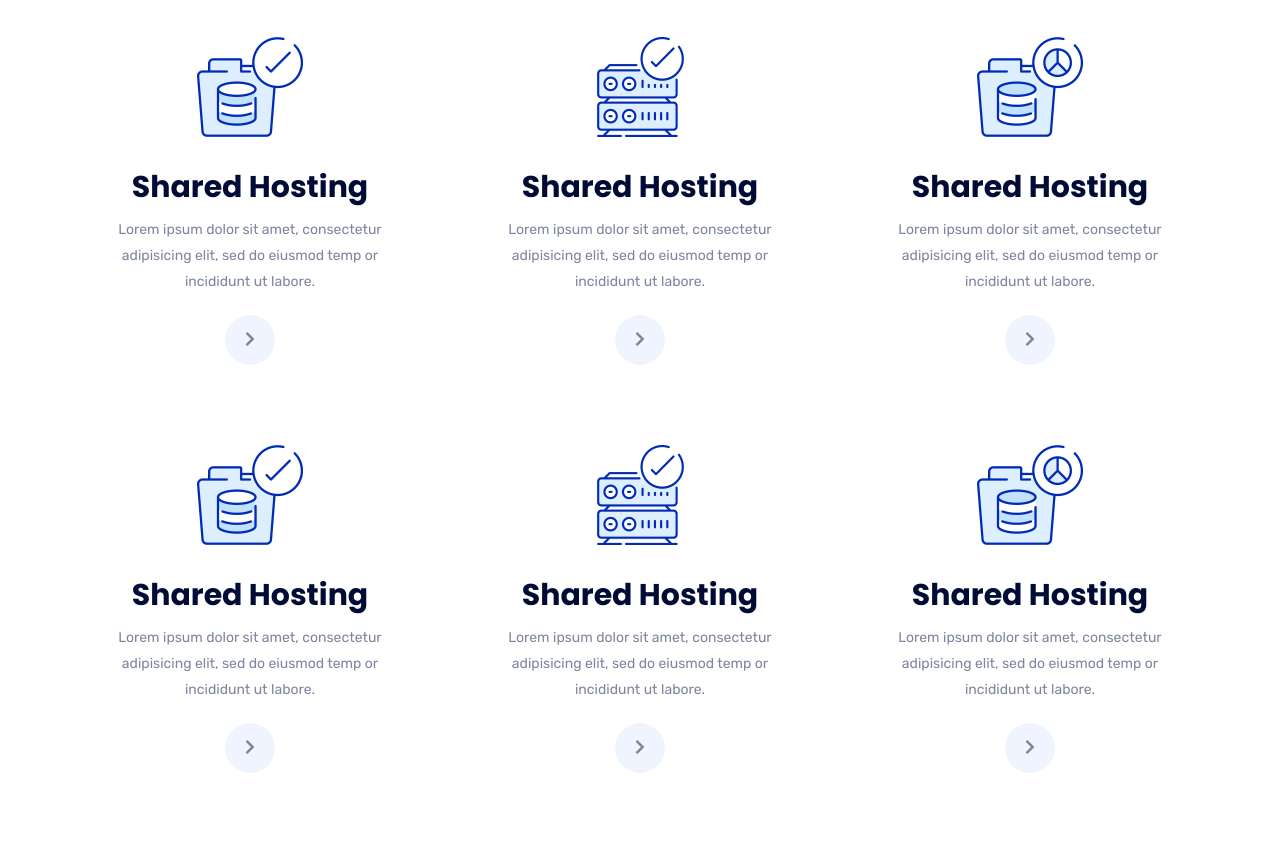
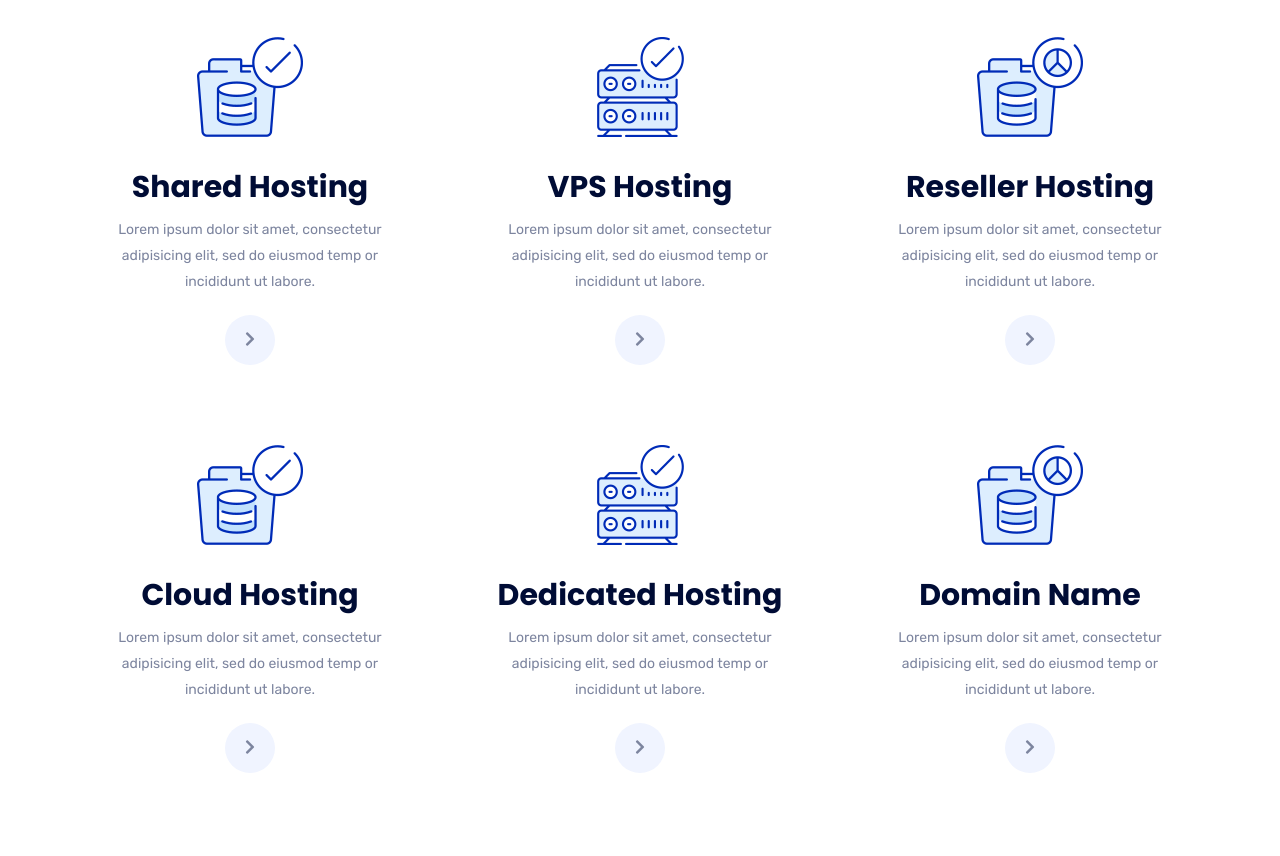
Before and after one commit to almuheetu/piohost, a plain HTML site: page index.html in a window 1280 px wide. Shown: the part 1449-2305 px from the top of the page. Drawn offline with Linux system fonts and the light colour scheme.

Commit message:
services-area customize

```diff
--- a/index.html
+++ b/index.html
@@ -194,7 +194,7 @@
                                 <img src="img/icon/s-2.png" alt="">
                             </div>
                             <div class="services-content">
-                                <h3><a href="#">Shared Hosting</a></h3>
+                                <h3><a href="#">VPS Hosting</a></h3>
                                 <p>Lorem ipsum dolor sit amet, consectetur adipisicing elit, sed do eiusmod temp
                                  or incididunt ut labore.</p>
                                  <a class="services-link" href="#"><i class="fas fa-chevron-right"></i></a>
@@ -207,7 +207,7 @@
                                 <img src="img/icon/s-3.png" alt="">
                             </div>
                             <div class="services-content">
-                                <h3><a href="#">Shared Hosting</a></h3>
+                                <h3><a href="#">Reseller Hosting</a></h3>
                                 <p>Lorem ipsum dolor sit amet, consectetur adipisicing elit, sed do eiusmod temp
                                  or incididunt ut labore.</p>
                                  <a class="services-link" href="#"><i class="fas fa-chevron-right"></i></a>
@@ -220,7 +220,7 @@
                                 <img src="img/icon/s-1.png" alt="">
                             </div>
                             <div class="services-content">
-                                <h3><a href="#">Shared Hosting</a></h3>
+                                <h3><a href="#">Cloud Hosting</a></h3>
                                 <p>Lorem ipsum dolor sit amet, consectetur adipisicing elit, sed do eiusmod temp
                                  or incididunt ut labore.</p>
                                  <a class="services-link" href="#"><i class="fas fa-chevron-right"></i></a>
@@ -233,7 +233,7 @@
                                 <img src="img/icon/s-2.png" alt="">
                             </div>
                             <div class="services-content">
-                                <h3><a href="#">Shared Hosting</a></h3>
+                                <h3><a href="#">Dedicated Hosting</a></h3>
                                 <p>Lorem ipsum dolor sit amet, consectetur adipisicing elit, sed do eiusmod temp
                                  or incididunt ut labore.</p>
                                  <a class="services-link" href="#"><i class="fas fa-chevron-right"></i></a>
@@ -246,7 +246,7 @@
                                 <img src="img/icon/s-3.png" alt="">
                             </div>
                             <div class="services-content">
-                                <h3><a href="#">Shared Hosting</a></h3>
+                                <h3><a href="#">Domain Name</a></h3>
                                 <p>Lorem ipsum dolor sit amet, consectetur adipisicing elit, sed do eiusmod temp
                                  or incididunt ut labore.</p>
                                  <a class="services-link" href="#"><i class="fas fa-chevron-right"></i></a>
```
